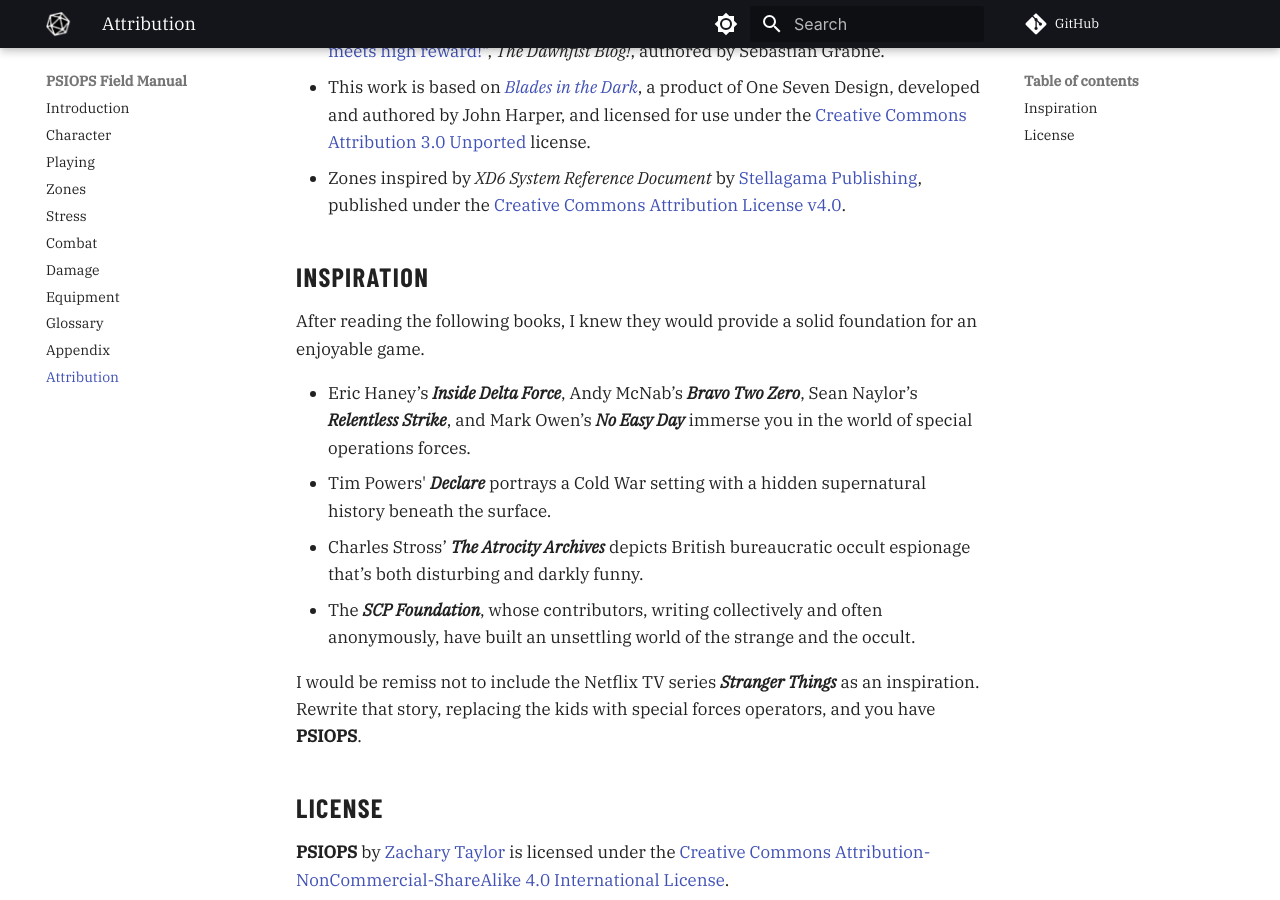
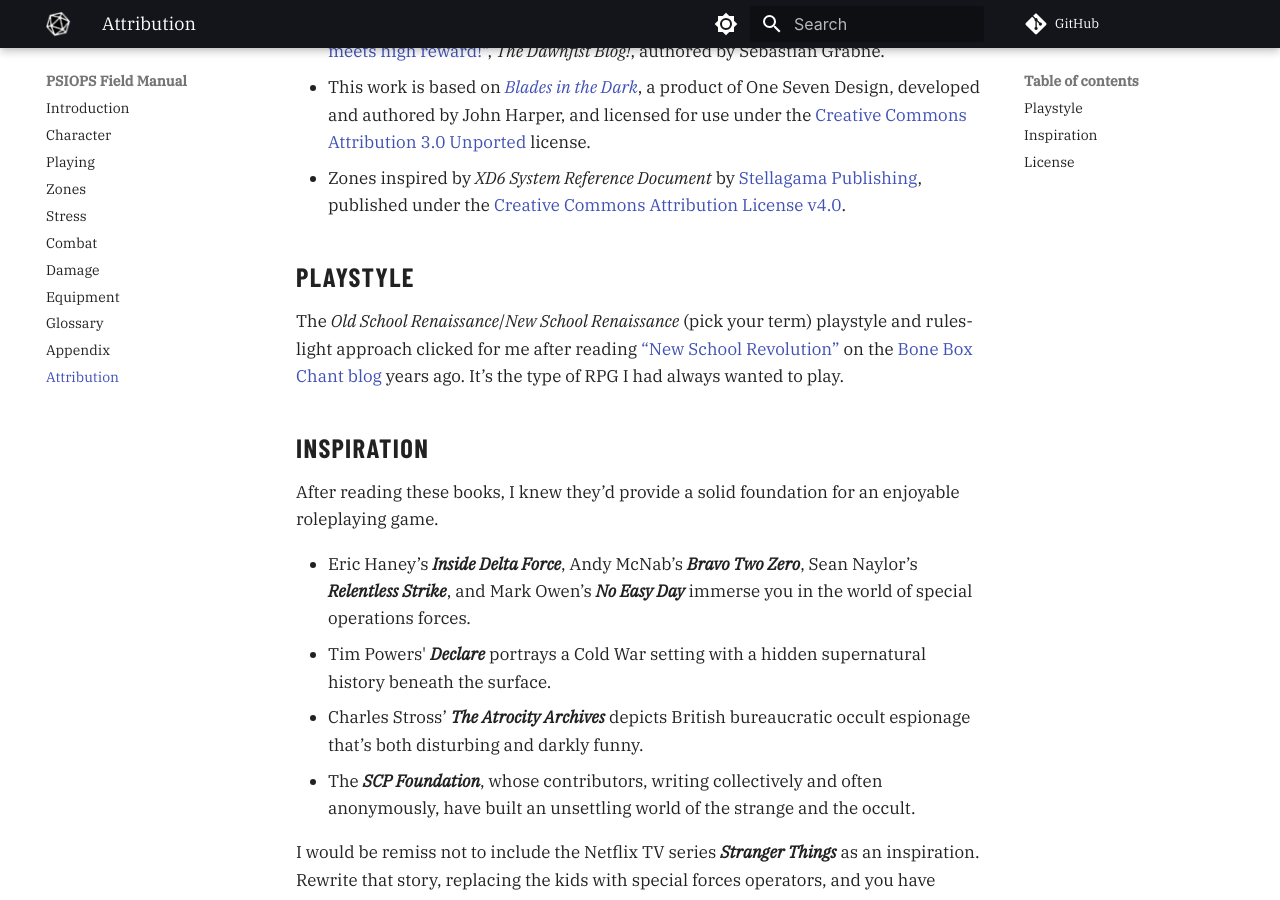
Before and after one commit to joemoose/psiops, an MkDocs documentation site: the page built from docs/attribution.md, in a window 1280 px wide and 900 px high, scrolled down 835 px. Built offline with MkDocs 1.6.1 and Material for MkDocs 9.7.7, drawn with Linux system fonts in a browser that asks for light colours; plug-ins that fetch from the network failed and are left out; comment, search, counter and statistics services are not loaded.

Commit message:
Update attribution.md

```diff
--- a/docs/attribution.md
+++ b/docs/attribution.md
@@ -15,9 +15,13 @@
 - This work is based on [*Blades in the Dark*](https://github.com/amazingrando/blades-in-the-dark-srd-content), a product of One Seven Design, developed and authored by John Harper, and licensed for use under the [Creative Commons Attribution 3.0 Unported](https://creativecommons.org/licenses/by/3.0/) license.
 - Zones inspired by *XD6 System Reference Document* by [Stellagama Publishing](https://stellagamapublishing.co), published under the [Creative Commons Attribution License v4.0](https://creativecommons.org/licenses/by-sa/4.0/).
 
+## Playstyle
+
+The *Old School Renaissance*/*New School Renaissance* (pick your term) playstyle and rules-light approach clicked for me after reading [“New School Revolution”](https://boneboxchant.wordpress.com/2019/12/21/nsr/) on the [Bone Box Chant blog](https://boneboxchant.wordpress.com) years ago. It’s the type of RPG I had always wanted to play.
+
 ## Inspiration
 
-After reading the following books, I knew they would provide a solid foundation for an enjoyable game.
+After reading these books, I knew they’d provide a solid foundation for an enjoyable roleplaying game.
 
 - Eric Haney’s ***Inside Delta Force***, Andy McNab’s ***Bravo Two Zero***, Sean Naylor’s ***Relentless Strike***, and Mark Owen’s ***No Easy Day*** immerse you in the world of special operations forces.
 - Tim Powers' ***Declare*** portrays a Cold War setting with a hidden supernatural history beneath the surface.
```
